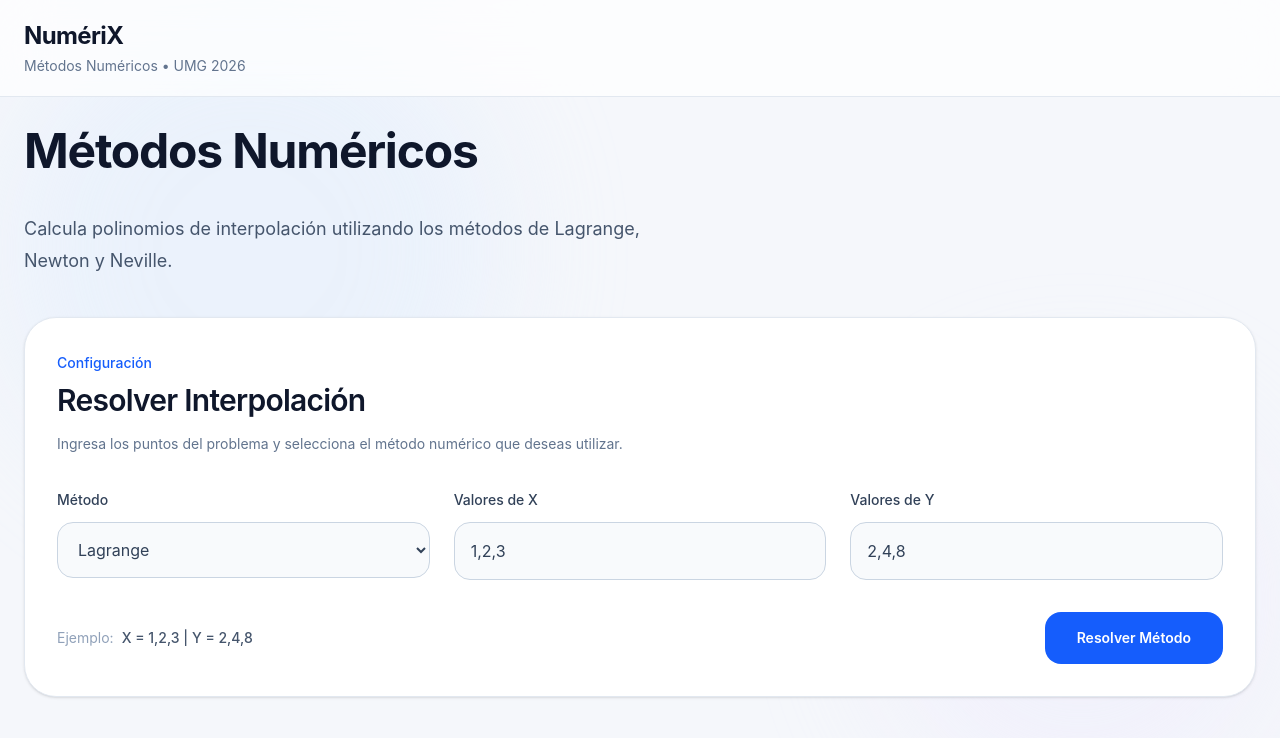
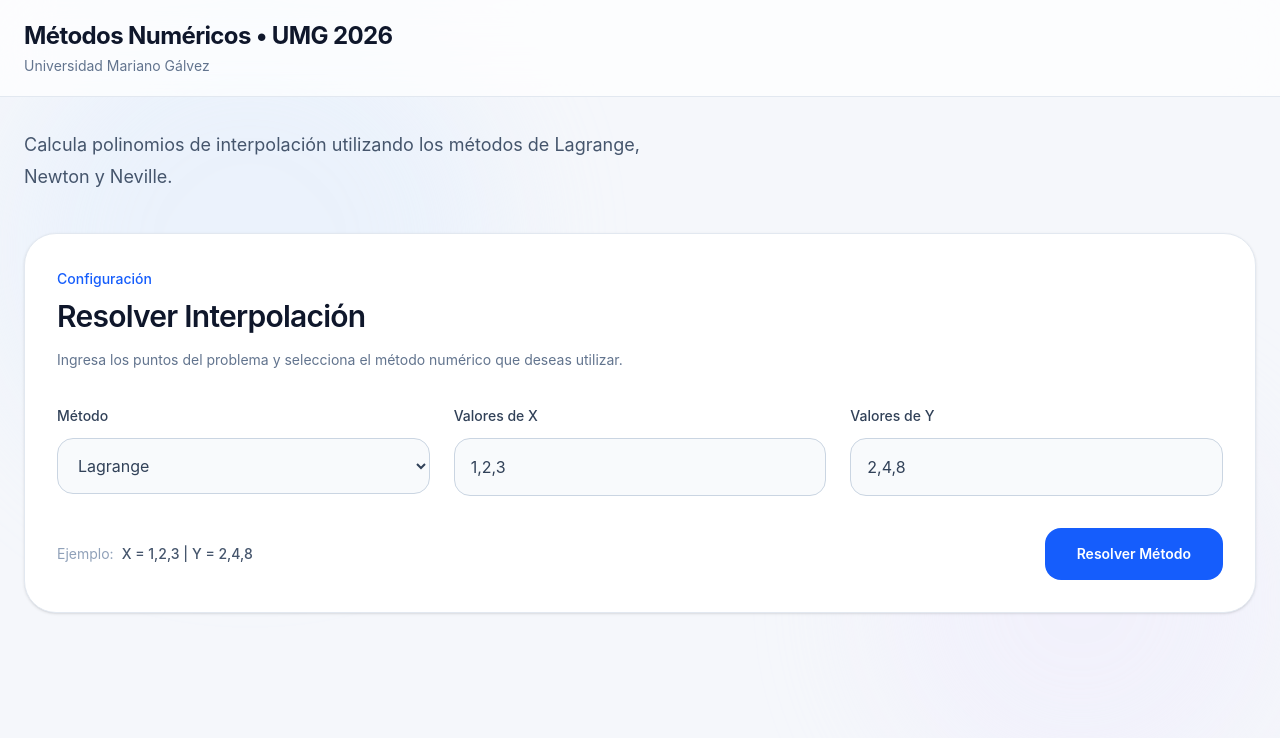
Before and after one commit to Os-devAi/MetodosNumericosUMG, a React (Vite) app in the folder app/: page / in a window 1280 px wide. Shown: the top 738 px of the page. Built offline with nearby package versions, Linux system fonts and the light colour scheme.

Commit message:
Add Grafica component and update App layout for enhanced presentation

```diff
--- a/app/src/App.jsx
+++ b/app/src/App.jsx
@@ -2,6 +2,7 @@ import { useState } from "react";
 
 import MetodoForm from "./components/MetodoForm";
 import ResultadoCard from "./components/ResultadoCard";
+import Grafica from "./components/Grafica";
 
 function App() {
 
@@ -30,11 +31,11 @@ function App() {
             <div>
 
               <h1 className="text-2xl font-bold tracking-tight text-slate-900">
-                NumériX
+                Métodos Numéricos • UMG 2026
               </h1>
 
               <p className="text-sm text-slate-500 mt-1">
-                Métodos Numéricos • UMG 2026
+                Universidad Mariano Gálvez
               </p>
 
             </div>
@@ -47,10 +48,6 @@ function App() {
         <section className="container mx-auto px-6 pb-10">
 
           <div className="max-w-3xl">
-            <h1 className="mt-6 text-5xl font-bold tracking-tight leading-tight text-slate-900">
-              Métodos Numéricos
-            </h1>
-
             <p className="mt-6 max-w-2xl text-lg leading-8 text-slate-600 pt-2">
               Calcula polinomios de interpolación utilizando los métodos de
               Lagrange, Newton y Neville.
@@ -71,7 +68,12 @@ function App() {
               <ResultadoCard resultado={resultado} />
             )}
 
+            {resultado && (
+              <Grafica resultado={resultado} />
+            )}
           </div>
+
+
 
         </main>
 
```
